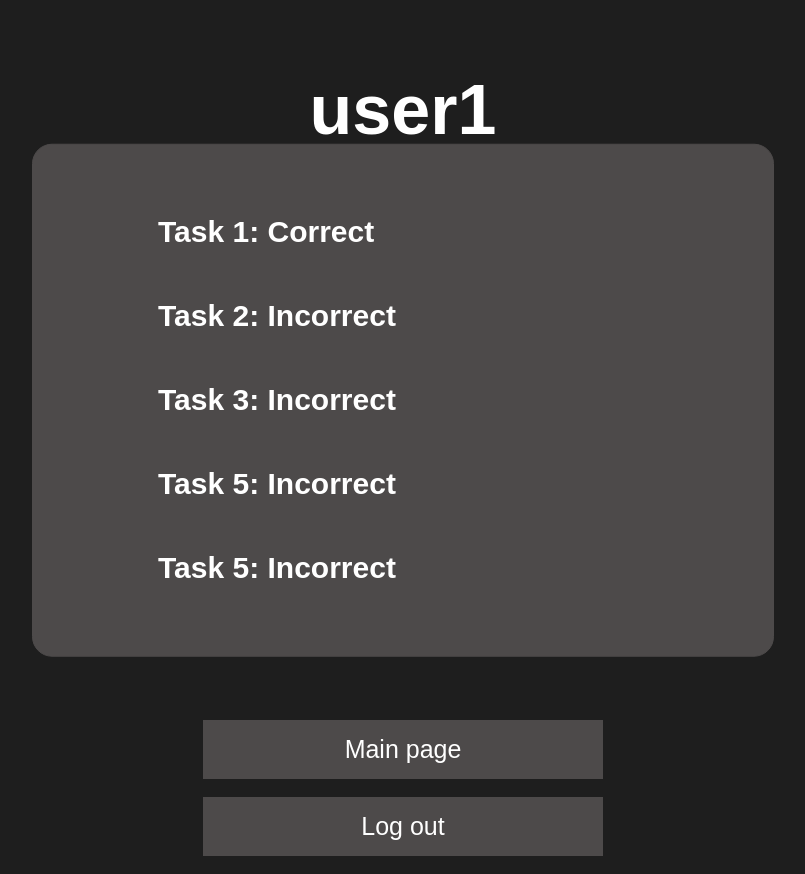
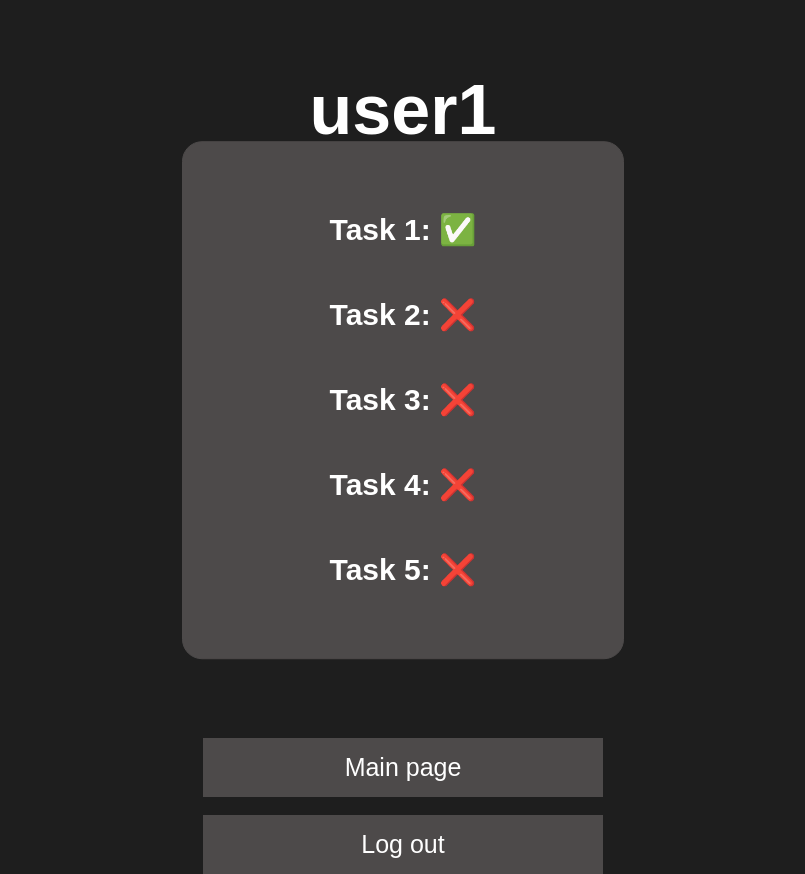
Before and after one commit to imporiooo/Auto-test-of-software-SaaS, a Flask app: page /profile in a window 1280 px wide. Shown: the whole page, without its empty margins (237-1042 px from the left). Run offline with Flask 3, Linux system fonts and the light colour scheme; a user stored in the database is signed in; data comes from the database, SQL or seed files in the repository.

Commit message:
profile style changes

```diff
--- a/app.py
+++ b/app.py
@@ -321,4 +321,4 @@ def logout():
 if __name__ == "__main__":
     app.secret_key = 'im in your walls'
     app.config['SESSION_TYPE'] = 'filesystem'
-    app.run(debug=True)
+    app.run()
--- a/static/profile.css
+++ b/static/profile.css
@@ -24,9 +24,8 @@ h5 {
     color:white;
     font-family: Arial, Helvetica, sans-serif;
     font-size:30px;
-    text-align:left;
-    position: relative;
-    left: 15%;
+    text-align:center;
+
 }
 p1 {
     color: white;
@@ -40,7 +39,7 @@ p2 {
 }
 div {
     background-color: rgb(77, 74, 74);
-    width: 700px;
+    width: 400px;
     border-radius: 20px;
     border: 1px solid rgb(77, 74, 74);
     padding: 20px;
--- a/templates/profile.html
+++ b/templates/profile.html
@@ -9,12 +9,33 @@
 <body>
       <h3>{{data[0]}}</h3>
     <div>
-      <h5>Task 1: {{data[2]}}</h5>
-      <h5>Task 2: {{data[3]}}</h5>
-      <h5>Task 3: {{data[5]}}</h5>
-      <h5>Task 5: {{data[5]}}</h5>
-      <h5>Task 5: {{data[6]}}</h5>
+      {% if data[2]=='Correct' %}
+      <h5>Task 1: &#9989</h5>
+      {% else %}
+      <h5>Task 1: &#10060</h5>
+      {% endif %}
+      {% if data[3]=='Correct' %}
+      <h5>Task 2: &#9989</h5>
+      {% else %}
+      <h5>Task 2: &#10060</h5>
+      {% endif %}
+      {% if data[4]=='Correct' %}
+      <h5>Task 3: &#9989</h5>
+      {% else %}
+      <h5>Task 3: &#10060</h5>
+      {% endif %}
+      {% if data[5]=='Correct' %}
+      <h5>Task 4: &#9989</h5>
+      {% else %}
+      <h5>Task 4: &#10060</h5>
+      {% endif %}
+      {% if data[6]=='Correct' %}
+      <h5>Task 5: &#9989</h5>
+      {% else %}
+      <h5>Task 5: &#10060</h5>
+      {% endif %}
     </div>
+    <br>
     <form>
     <center><button class="button1" formaction="http://127.0.0.1:5000/">Main page</button></center><br>
     <center><button class="button1" formaction="http://127.0.0.1:5000/profile/logout">Log out</button></center>
```
